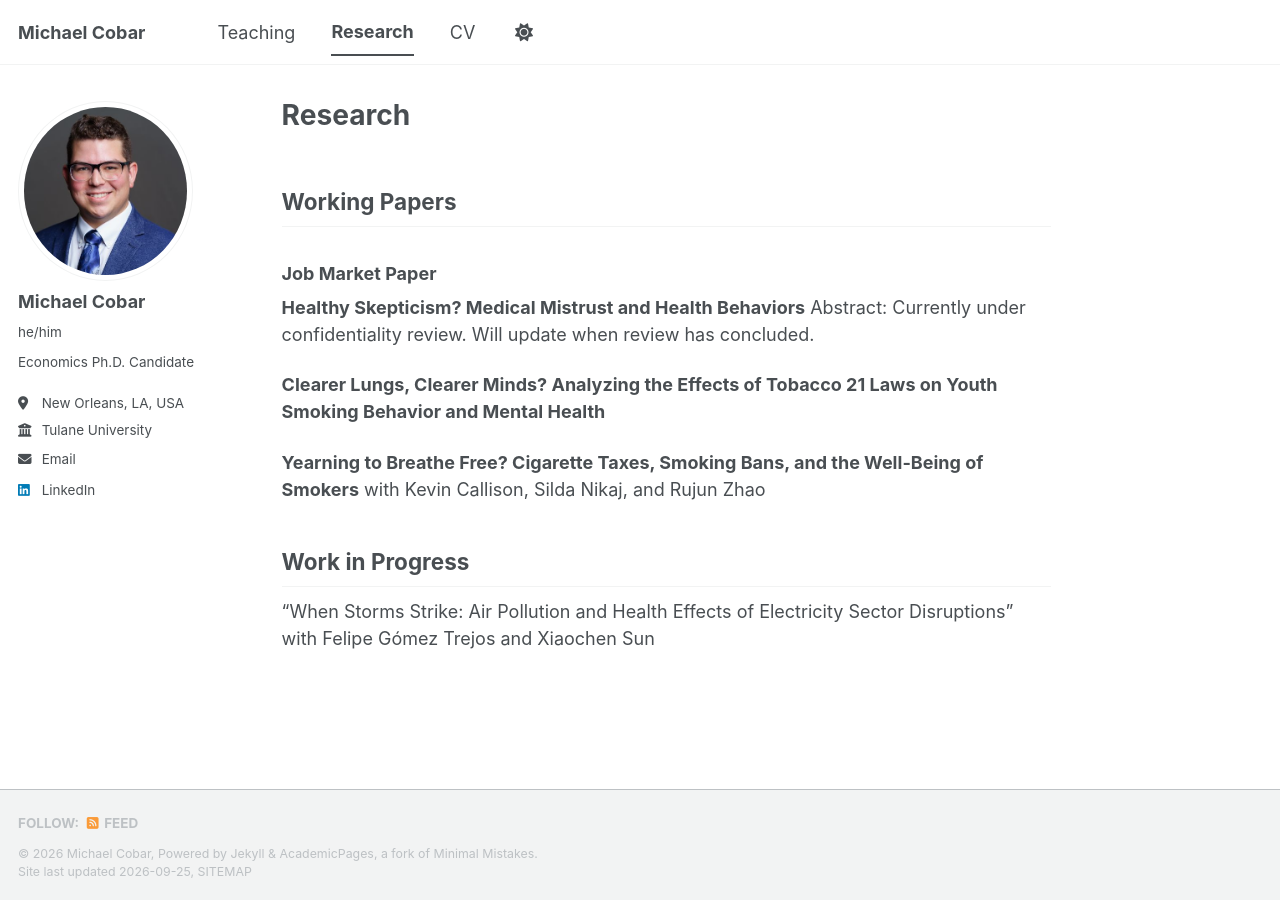
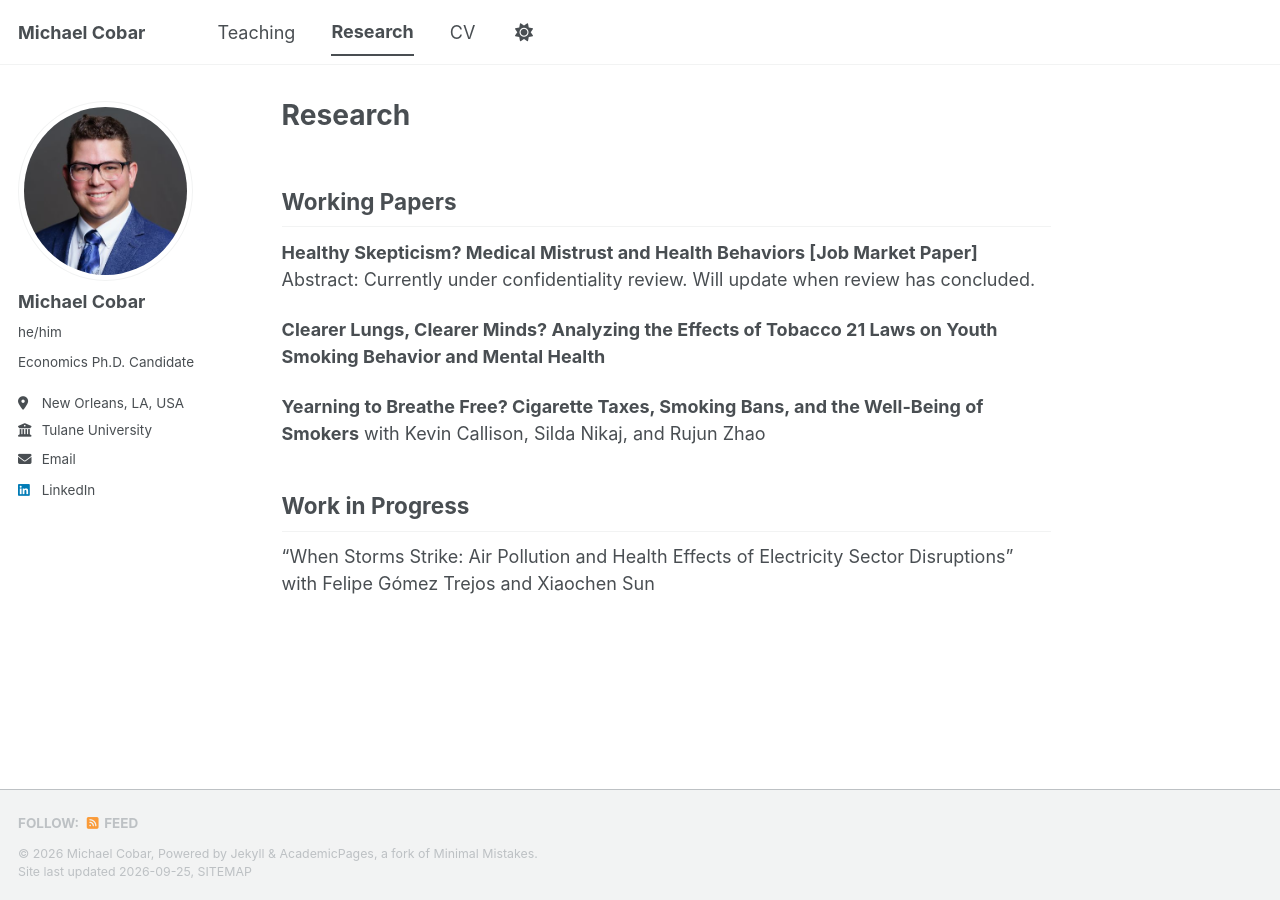
Before and after one commit to MichaelECobar/michaelecobar.github.io, a Jekyll site: the page built from _pages/research.md, in a window 1280 px wide. Built offline with Jekyll 4.4.1, drawn with Linux system fonts in a browser that asks for light colours; a style sheet for code colours, icons or effects is not loaded.

```diff
--- a/_pages/research.md
+++ b/_pages/research.md
@@ -4,8 +4,7 @@ permalink: /research/
 author_profile: true
 ---
 ## Working Papers
-### Job Market Paper
-**Healthy Skepticism? Medical Mistrust and Health Behaviors**
+**Healthy Skepticism? Medical Mistrust and Health Behaviors [Job Market Paper]**
 Abstract: Currently under confidentiality review. Will update when review has concluded.
 
 **Clearer Lungs, Clearer Minds? Analyzing the Effects of Tobacco 21 Laws on Youth Smoking Behavior and Mental Health**
```
